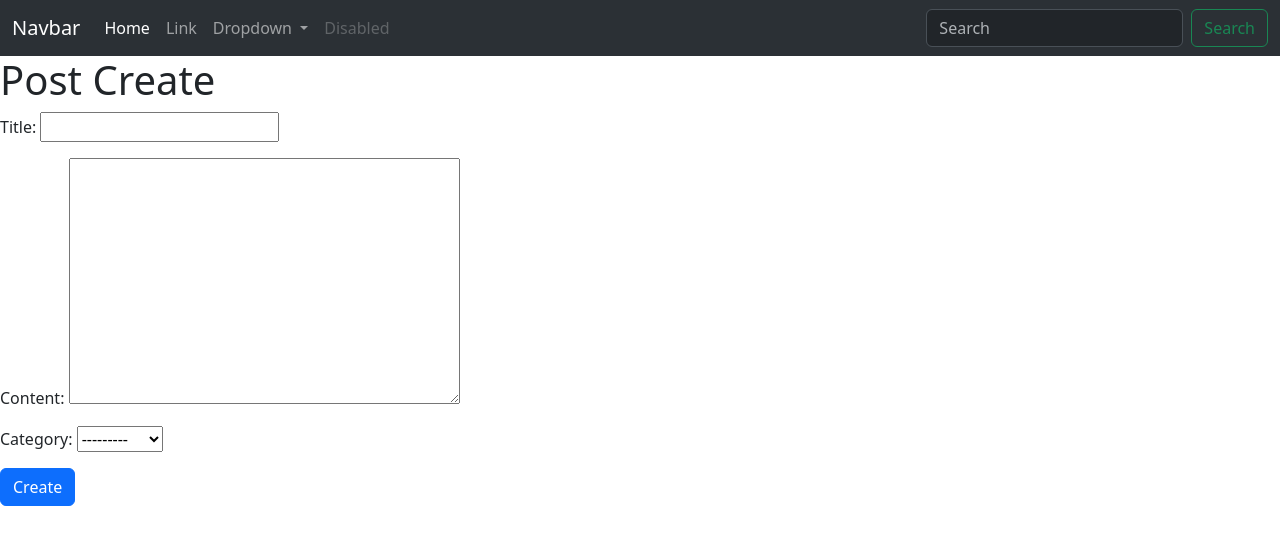
After one commit to C0ntro1Fr3ak/Simple_Blog, a Django app: page /post_create/ in a window 1280 px wide. The commit adds this page. Shown: the top 545 px of the page. Run offline with Django 5.2, Linux system fonts and the light colour scheme; data comes from the database, SQL or seed files in the repository; both versions use the stored data as it was after the commit.

Commit message:
all basic creation and updating features added and working

```diff
--- a/blog/models.py
+++ b/blog/models.py
@@ -17,3 +17,6 @@ class Post(models.Model):
 
     def __str__(self):
         return self.title
+
+    def get_absolute_url(self):
+        return f'/post_detail/{self.id}/'
--- a/blog/urls.py
+++ b/blog/urls.py
@@ -1,8 +1,10 @@
 from django.urls import path
-from blog.views import HomeView
+from blog.views import HomeView, PostDetailView, PostCreateView, PostUpdateView
 
 urlpatterns = [
     path('', HomeView.as_view(), name='home'),
-
+    path('post_detail/<int:pk>/', PostDetailView.as_view(), name='post_detail'),
+    path('post_create/', PostCreateView.as_view(), name='post_create'),
+    path('post_update/<int:pk>/', PostUpdateView.as_view(), name='post_update'),
 
 ]
--- a/blog/views.py
+++ b/blog/views.py
@@ -1,5 +1,5 @@
 from django.shortcuts import render
-from django.views.generic import ListView
+from django.views.generic import ListView, DetailView, CreateView, UpdateView
 
 from blog.models import Post
 
@@ -9,3 +9,18 @@ class HomeView(ListView):
     model = Post
     template_name = 'home.html'
     ordering = ['-created_at']
+
+
+class PostDetailView(DetailView):
+    model = Post
+    template_name = 'post_detail.html'
+
+class PostCreateView(CreateView):
+    model = Post
+    template_name = 'post_create.html'
+    fields = ['title', 'content', 'category']
+
+class PostUpdateView(UpdateView):
+    model = Post
+    fields = ['title', 'content', 'category']
+    template_name = 'post_update.html'
--- a/templates/base.html
+++ b/templates/base.html
@@ -18,7 +18,7 @@
     <div class="collapse navbar-collapse" id="navbarSupportedContent">
       <ul class="navbar-nav me-auto mb-2 mb-lg-0">
         <li class="nav-item">
-          <a class="nav-link active" aria-current="page" href="#">Home</a>
+          <a class="nav-link active" aria-current="page" href="{% url 'home' %}">Home</a>
         </li>
         <li class="nav-item">
           <a class="nav-link" href="#">Link</a>
--- a/templates/home.html
+++ b/templates/home.html
@@ -4,10 +4,11 @@
 {% endblock %}
 {% block content %}
 	<h1>Welcome to my blog</h1>
+    <a href="{% url 'post_create' %}">Create Post</a>
     <ul>
     {% for post in object_list %}
     	<li>
-        <a href="">{{ post.title }}</a>
+        <a href="{% url 'post_detail' post.id %}">{{ post.title }}</a>
             <p>{{ post.content }}</p>
         <p>{{ post.category }}</p>
         <p>{{ post.created_at }}</p>
--- /dev/null
+++ b/templates/post_create.html
@@ -0,0 +1,14 @@
+{% extends 'base.html' %}
+{% block title %}
+    Post Create
+{% endblock %}
+{% block content %}
+    <h1>Post Create</h1>
+    <form method="post">
+        {% csrf_token %}
+        {{ form.as_p }}
+        <button type="submit" class="btn btn-primary">
+            Create
+        </button>
+    </form>
+{% endblock %}
```
Also changed, not shown: templates/post_detail.html (added, +13 -0 lines), templates/post_update.html (added, +14 -0 lines), db.sqlite3.
